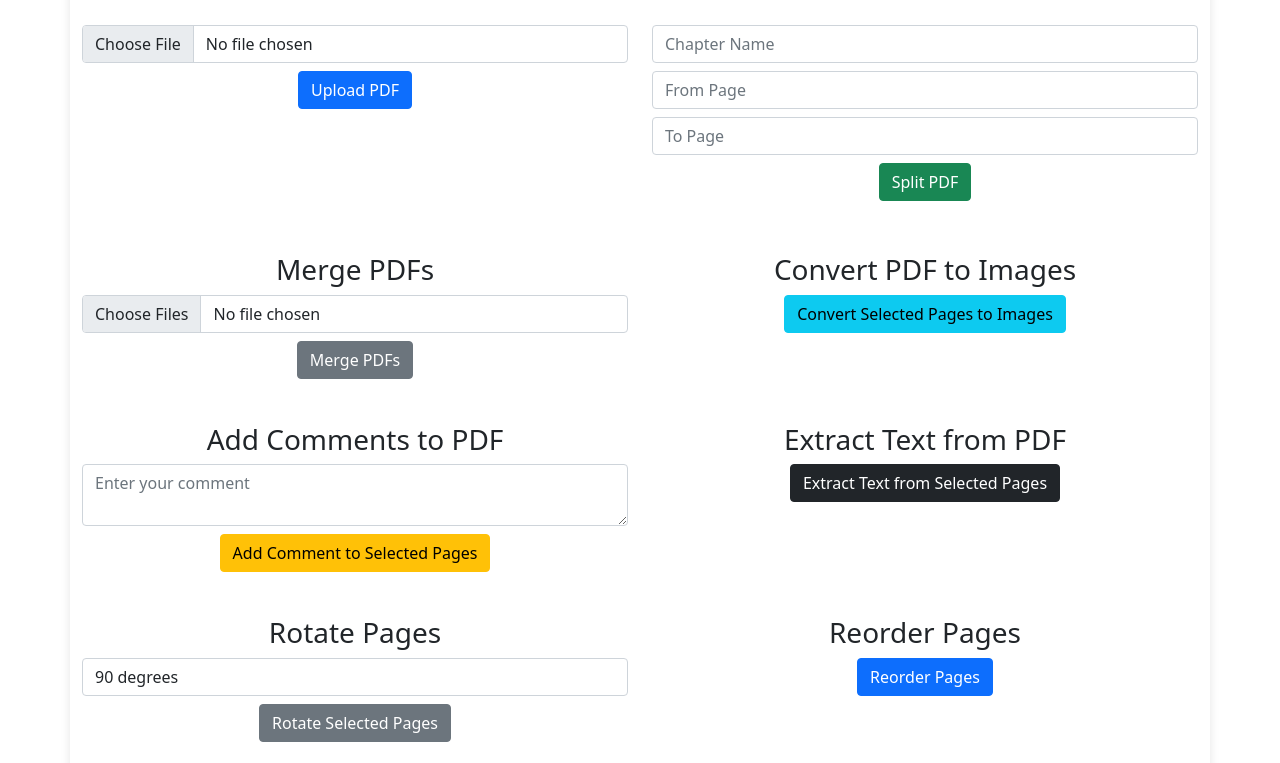
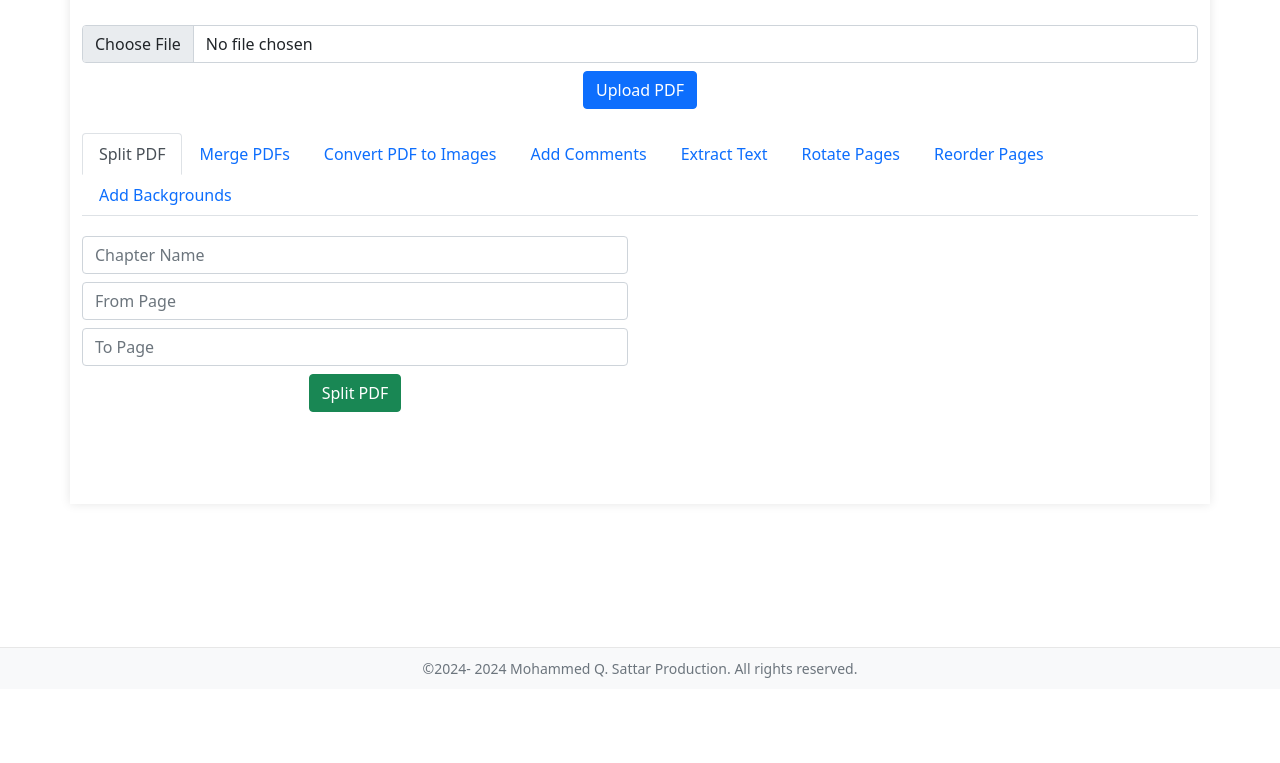
Before and after one commit to MohammedTsmu/PDFNinjaPro, a plain HTML site: page index.html in a window 1280 px wide. Shown: the part 111-874 px from the top of the page. After the commit the page ends 800 px from the top, so only its background shows below. Drawn offline with nearby package versions, Linux system fonts and the light colour scheme; a script that the page names is missing.

Commit message:
add copyrights

```diff
--- a/index.html
+++ b/index.html
@@ -4,16 +4,16 @@
 <head>
     <meta charset="UTF-8">
     <meta name="viewport" content="width=device-width, initial-scale=1.0">
-    <title>PDF Splitter App</title>
+    <title>PDF Tools App</title>
     <link rel="stylesheet" href="styles.css">
     <link rel="stylesheet" href="https://cdnjs.cloudflare.com/ajax/libs/bootstrap/5.1.3/css/bootstrap.min.css">
 </head>
 
 <body>
     <div class="container my-4">
-        <h1 class="text-center mb-4">PDF Splitter App</h1>
+        <h1 class="text-center mb-4">PDF Tools App</h1>
         <div class="row">
-            <div class="col-md-6 mb-4">
+            <div class="col-md-12 mb-4">
                 <div class="upload-section text-center">
                     <input type="file" id="pdf-upload" accept="application/pdf" class="form-control mb-2">
                     <button id="upload-btn" class="btn btn-primary">Upload PDF</button>
@@ -22,17 +22,58 @@
                     <span class="visually-hidden">Loading...</span>
                 </div>
             </div>
+        </div>
+        <ul class="nav nav-tabs" id="pdfToolsTab" role="tablist">
+            <li class="nav-item" role="presentation">
+                <button class="nav-link active" id="split-tab" data-bs-toggle="tab" data-bs-target="#split"
+                    type="button" role="tab" aria-controls="split" aria-selected="true">Split PDF</button>
+            </li>
+            <li class="nav-item" role="presentation">
+                <button class="nav-link" id="merge-tab" data-bs-toggle="tab" data-bs-target="#merge" type="button"
+                    role="tab" aria-controls="merge" aria-selected="false">Merge PDFs</button>
+            </li>
+            <li class="nav-item" role="presentation">
+                <button class="nav-link" id="convert-tab" data-bs-toggle="tab" data-bs-target="#convert" type="button"
+                    role="tab" aria-controls="convert" aria-selected="false">Convert PDF to Images</button>
+            </li>
+            <li class="nav-item" role="presentation">
+                <button class="nav-link" id="comment-tab" data-bs-toggle="tab" data-bs-target="#comment" type="button"
+                    role="tab" aria-controls="comment" aria-selected="false">Add Comments</button>
+            </li>
+            <li class="nav-item" role="presentation">
+                <button class="nav-link" id="extract-tab" data-bs-toggle="tab" data-bs-target="#extract" type="button"
+                    role="tab" aria-controls="extract" aria-selected="false">Extract Text</button>
+            </li>
+            <li class="nav-item" role="presentation">
+                <button class="nav-link" id="rotate-tab" data-bs-toggle="tab" data-bs-target="#rotate" type="button"
+                    role="tab" aria-controls="rotate" aria-selected="false">Rotate Pages</button>
+            </li>
+            <li class="nav-item" role="presentation">
+                <button class="nav-link" id="reorder-tab" data-bs-toggle="tab" data-bs-target="#reorder" type="button"
+                    role="tab" aria-controls="reorder" aria-selected="false">Reorder Pages</button>
+            </li>
+            <li class="nav-item" role="presentation">
+                <button class="nav-link" id="background-tab" data-bs-toggle="tab" data-bs-target="#background"
+                    type="button" role="tab" aria-controls="background" aria-selected="false">Add Backgrounds</button>
+            </li>
+        </ul>
+        <div class="tab-content" id="pdfToolsTabContent">
+            <div class="tab-pane fade show active" id="split" role="tabpanel" aria-labelledby="split-tab">
+                <div class="row">
                     <div class="col-md-6 mb-4">
                         <div class="split-section">
                             <input type="text" id="chapter-name" placeholder="Chapter Name" class="form-control mb-2">
                             <input type="number" id="start-page" placeholder="From Page" class="form-control mb-2">
                             <input type="number" id="end-page" placeholder="To Page" class="form-control mb-2">
                             <button id="split-btn" class="btn btn-success mb-2">Split PDF</button>
-                    <a id="download-link" href="#" class="btn btn-primary" style="display: none;">Download PDF</a>
+                            <a id="download-link" href="#" class="btn btn-primary" style="display: none;">Download
+                                PDF</a>
                         </div>
                         <div id="notification" class="notification"></div>
                     </div>
                 </div>
+            </div>
+            <div class="tab-pane fade" id="merge" role="tabpanel" aria-labelledby="merge-tab">
                 <div class="row">
                     <div class="col-md-6 mb-4">
                         <div class="merge-section text-center">
@@ -40,29 +81,46 @@
                             <input type="file" id="pdf-merge-upload" accept="application/pdf" multiple
                                 class="form-control mb-2">
                             <button id="merge-btn" class="btn btn-secondary">Merge PDFs</button>
-                    <a id="merge-download-link" href="#" class="btn btn-primary mt-2" style="display: none;">Download
-                        Merged PDF</a>
+                            <a id="merge-download-link" href="#" class="btn btn-primary mt-2"
+                                style="display: none;">Download Merged PDF</a>
                         </div>
                     </div>
+                </div>
+            </div>
+            <div class="tab-pane fade" id="convert" role="tabpanel" aria-labelledby="convert-tab">
+                <div class="row">
                     <div class="col-md-6 mb-4">
                         <div class="convert-section text-center">
                             <h3>Convert PDF to Images</h3>
                             <button id="convert-btn" class="btn btn-info">Convert Selected Pages to Images</button>
                         </div>
                     </div>
+                </div>
+            </div>
+            <div class="tab-pane fade" id="comment" role="tabpanel" aria-labelledby="comment-tab">
+                <div class="row">
                     <div class="col-md-6 mb-4">
                         <div class="comment-section text-center">
                             <h3>Add Comments to PDF</h3>
-                    <textarea id="comment-text" class="form-control mb-2" placeholder="Enter your comment"></textarea>
+                            <textarea id="comment-text" class="form-control mb-2"
+                                placeholder="Enter your comment"></textarea>
                             <button id="comment-btn" class="btn btn-warning">Add Comment to Selected Pages</button>
                         </div>
                     </div>
+                </div>
+            </div>
+            <div class="tab-pane fade" id="extract" role="tabpanel" aria-labelledby="extract-tab">
+                <div class="row">
                     <div class="col-md-6 mb-4">
                         <div class="extract-section text-center">
                             <h3>Extract Text from PDF</h3>
                             <button id="extract-btn" class="btn btn-dark">Extract Text from Selected Pages</button>
                         </div>
                     </div>
+                </div>
+            </div>
+            <div class="tab-pane fade" id="rotate" role="tabpanel" aria-labelledby="rotate-tab">
+                <div class="row">
                     <div class="col-md-6 mb-4">
                         <div class="rotate-section text-center">
                             <h3>Rotate Pages</h3>
@@ -74,12 +132,20 @@
                             <button id="rotate-btn" class="btn btn-secondary">Rotate Selected Pages</button>
                         </div>
                     </div>
+                </div>
+            </div>
+            <div class="tab-pane fade" id="reorder" role="tabpanel" aria-labelledby="reorder-tab">
+                <div class="row">
                     <div class="col-md-6 mb-4">
                         <div class="reorder-section text-center">
                             <h3>Reorder Pages</h3>
                             <button id="reorder-btn" class="btn btn-primary">Reorder Pages</button>
                         </div>
                     </div>
+                </div>
+            </div>
+            <div class="tab-pane fade" id="background" role="tabpanel" aria-labelledby="background-tab">
+                <div class="row">
                     <div class="col-md-6 mb-4">
                         <div class="background-section text-center">
                             <h3>Add Backgrounds</h3>
@@ -88,10 +154,16 @@
                         </div>
                     </div>
                 </div>
+            </div>
+        </div>
         <div class="row">
             <div id="pdf-preview" class="pdf-preview"></div>
         </div>
     </div>
+    <footer class="text-center mt-4">
+        <p id="copyright"></p>
+    </footer>
+
     <script src="https://cdnjs.cloudflare.com/ajax/libs/pdf.js/2.10.377/pdf.min.js"></script>
     <script src="https://cdnjs.cloudflare.com/ajax/libs/pdf-lib/1.17.1/pdf-lib.min.js"></script>
     <script src="https://cdnjs.cloudflare.com/ajax/libs/Sortable/1.10.2/Sortable.min.js"></script>
@@ -105,6 +177,8 @@
     <script src="js/reorder.js"></script>
     <script src="js/background.js"></script>
     <script src="js/password.js"></script>
+    <script src="https://cdnjs.cloudflare.com/ajax/libs/bootstrap/5.1.3/js/bootstrap.bundle.min.js"></script>
+    <script src="js/copyright.js"></script>
 </body>
 
 </html>
--- /dev/null
+++ b/js/copyright.js
@@ -0,0 +1,9 @@
+document.addEventListener('DOMContentLoaded', function () {
+    const currentYear = new Date().getFullYear();
+    const companyName = 'Mohammed Q. Sattar Production';
+    const encodedCompanyName = btoa(companyName);
+    const encodedYear = btoa(currentYear.toString());
+    const copyrightText = `&copy;2024- ${atob(encodedYear)} ${atob(encodedCompanyName)}. All rights reserved.`;
+
+    document.getElementById('copyright').innerHTML = copyrightText;
+});
--- a/styles.css
+++ b/styles.css
@@ -100,7 +100,17 @@ body {
 .sortable-chosen {
   background-color: #d9edf7;
 }
-/* .compress-section {
-  margin-top: 20px;
-  text-align: center;
-} */
+footer {
+  position: fixed;
+  bottom: 0;
+  width: 100%;
+  background-color: #f8f9fa;
+  padding: 10px 0;
+  border-top: 1px solid #e7e7e7;
+}
+
+footer p {
+  margin: 0;
+  color: #6c757d;
+  font-size: 14px;
+}
```
Lines whose indentation alone changed are shown as unchanged.
